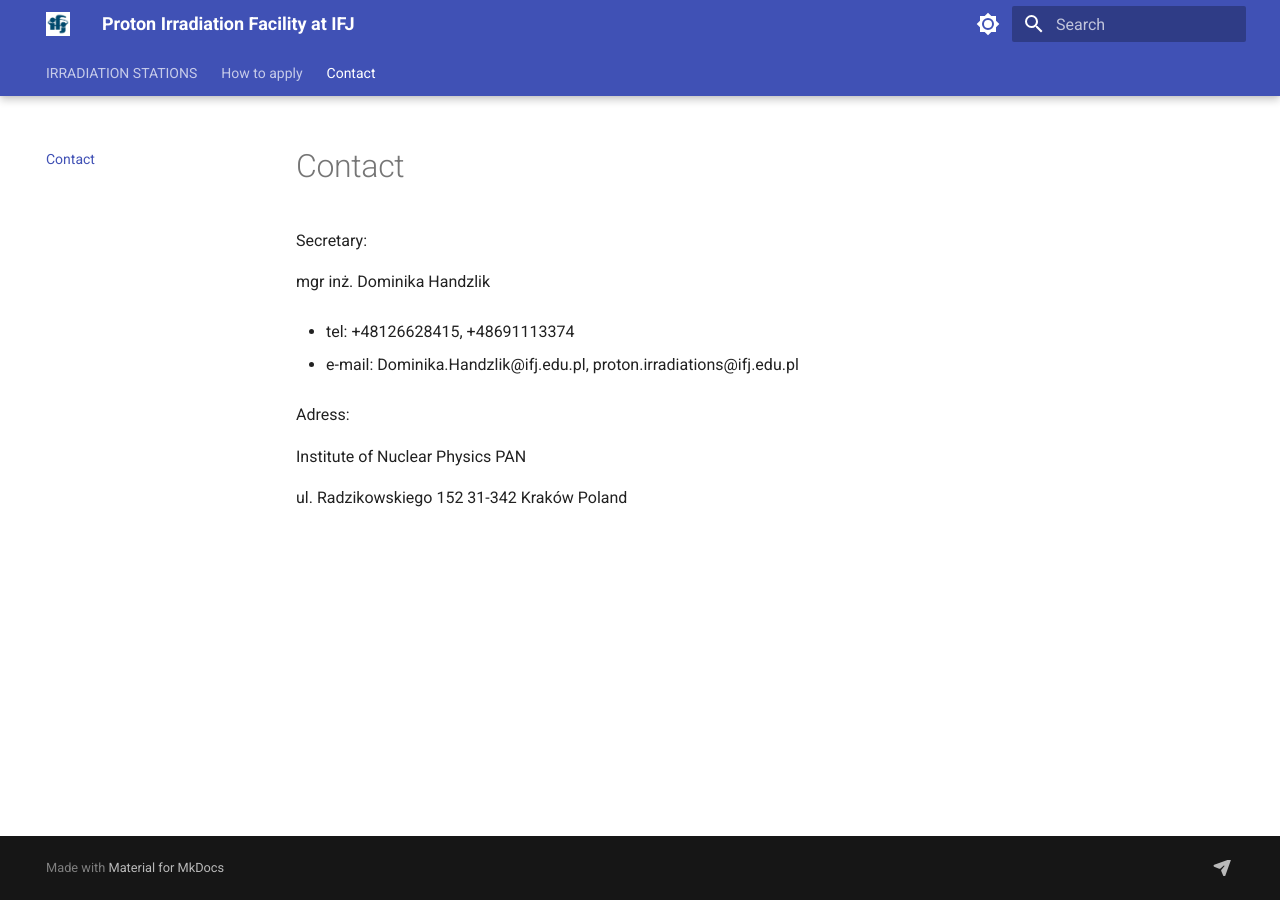
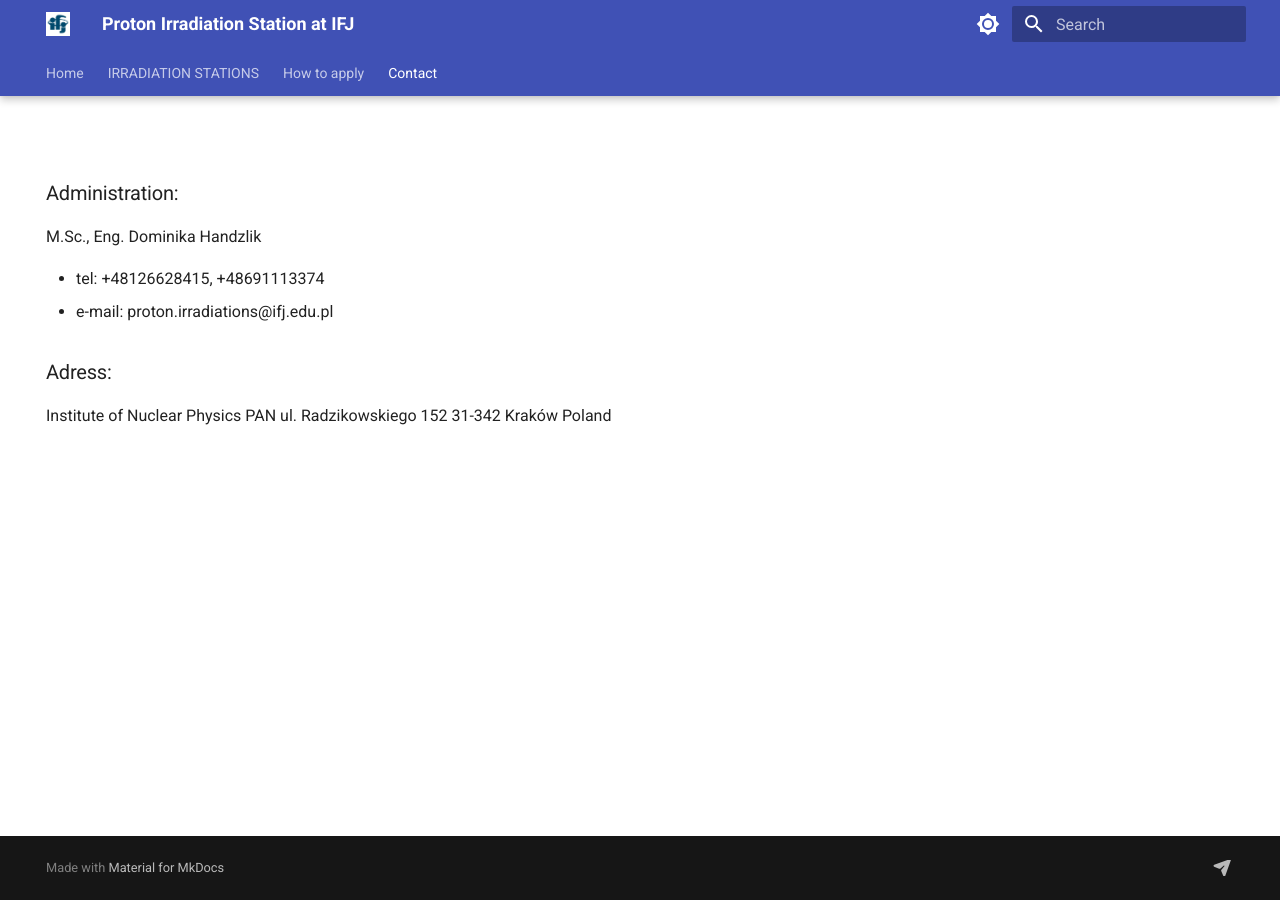
Before and after one commit to grzanka/proton-irradiation-www, an MkDocs documentation site: the page built from docs/contact.md, in a window 1280 px wide. Built offline with MkDocs 1.6.1 and Material for MkDocs 9.7.7, drawn with Linux system fonts in a browser that asks for light colours.

Commit message:
Update aftera a meeting (#11)
* changes

* new

```diff
--- a/docs/contact.md
+++ b/docs/contact.md
@@ -1,23 +1,19 @@
 ---
 hide:
     - toc
-    - sections
-    - nav
+    - navigation
 ---
 
+### Administration:
 
-Secretary:
-
-mgr inż. Dominika Handzlik
+M.Sc., Eng. Dominika Handzlik
 
 - tel: +48126628415, +48691113374
+- e-mail: proton.irradiations@ifj.edu.pl
 
-- e-mail: Dominika.Handzlik@ifj.edu.pl, proton.irradiations@ifj.edu.pl
-
-Adress:
+### Adress:
 
 Institute of Nuclear Physics PAN
-
 ul. Radzikowskiego 152
 31-342 Kraków
 Poland
--- a/mkdocs.yml
+++ b/mkdocs.yml
@@ -1,11 +1,11 @@
-site_name: Proton Irradiation Facility at IFJ
+site_name: Proton Irradiation Station at IFJ
 theme:
   name: material
+  custom_dir: overrides
   language: en
 
   # Icons
   icon:
-    # edit: material/pencil
     logo: material/library
 
   features:
@@ -16,7 +16,7 @@
     - content.code.copy
     #- content.tabs.link
     - content.tooltips
-    # - header.autohide
+    - header.autohide
     #- navigation.expand
     #- navigation.footer
     #- navigation.indexes
@@ -60,6 +60,7 @@
     - icon: fontawesome/solid/paper-plane
       link: mailto:proton.irradiations@ifj.edu.pl
 nav:
+    - Home: index.md
     - IRRADIATION STATIONS:
         - STATION 1: hall1.md
         - STATION 2: hall2.md
--- /dev/null
+++ b/overrides/partials/content.html
@@ -0,0 +1,46 @@
+<!--
+  Copyright (c) 2016-2023 Martin Donath <martin.donath@squidfunk.com>
+
+  Permission is hereby granted, free of charge, to any person obtaining a copy
+  of this software and associated documentation files (the "Software"), to
+  deal in the Software without restriction, including without limitation the
+  rights to use, copy, modify, merge, publish, distribute, sublicense, and/or
+  sell copies of the Software, and to permit persons to whom the Software is
+  furnished to do so, subject to the following conditions:
+
+  The above copyright notice and this permission notice shall be included in
+  all copies or substantial portions of the Software.
+
+  THE SOFTWARE IS PROVIDED "AS IS", WITHOUT WARRANTY OF ANY KIND, EXPRESS OR
+  IMPLIED, INCLUDING BUT NOT LIMITED TO THE WARRANTIES OF MERCHANTABILITY,
+  FITNESS FOR A PARTICULAR PURPOSE AND NON-INFRINGEMENT. IN NO EVENT SHALL THE
+  AUTHORS OR COPYRIGHT HOLDERS BE LIABLE FOR ANY CLAIM, DAMAGES OR OTHER
+  LIABILITY, WHETHER IN AN ACTION OF CONTRACT, TORT OR OTHERWISE, ARISING
+  FROM, OUT OF OR IN CONNECTION WITH THE SOFTWARE OR THE USE OR OTHER DEALINGS
+  IN THE SOFTWARE.
+-->
+
+<!-- Tags -->
+{% if "material/tags" in config.plugins %}
+  {% include "partials/tags.html" %}
+{% endif %}
+
+<!-- Actions -->
+{% include "partials/actions.html" %}
+
+<!-- Page content -->
+{{ page.content }}
+
+<!-- Source file information -->
+{% if page.meta and (
+  page.meta.git_revision_date_localized or
+  page.meta.revision_date
+) %}
+  {% include "partials/source-file.html" %}
+{% endif %}
+
+<!-- Was this page helpful? -->
+{% include "partials/feedback.html" %}
+
+<!-- Comment system -->
+{% include "partials/comments.html" %}
```
Also changed, not shown: docs/index.md (+5 -5 lines), docs/order.md (+1 -0 lines).
